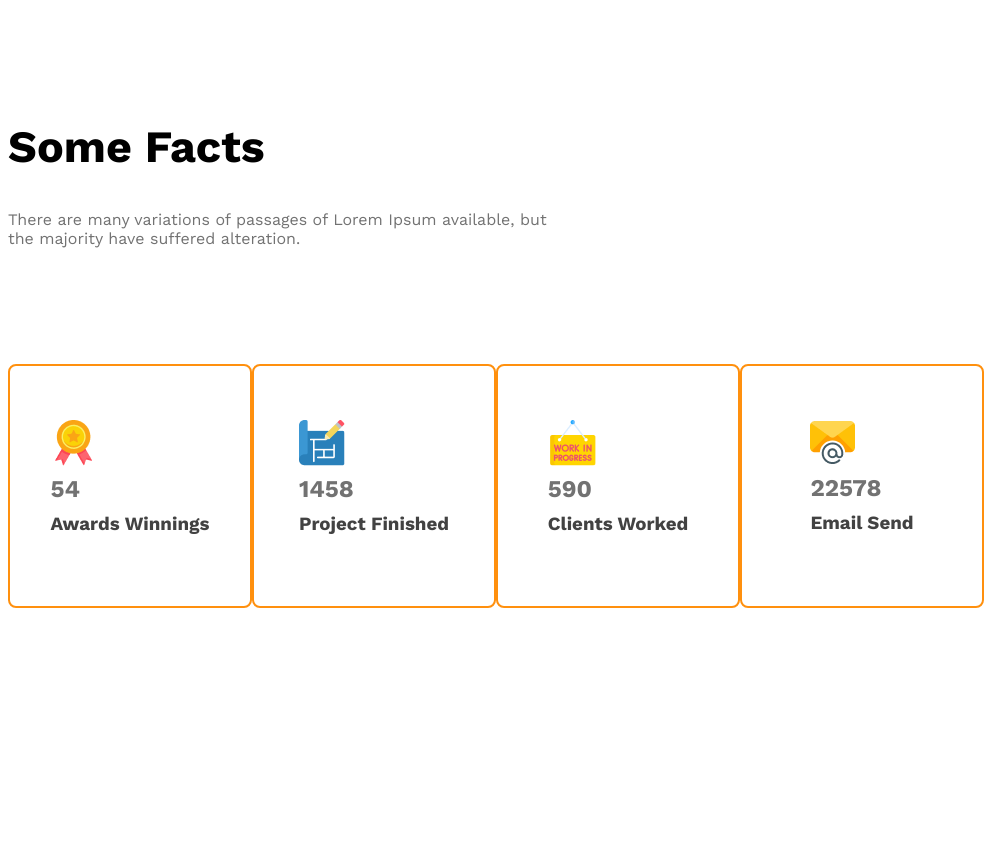
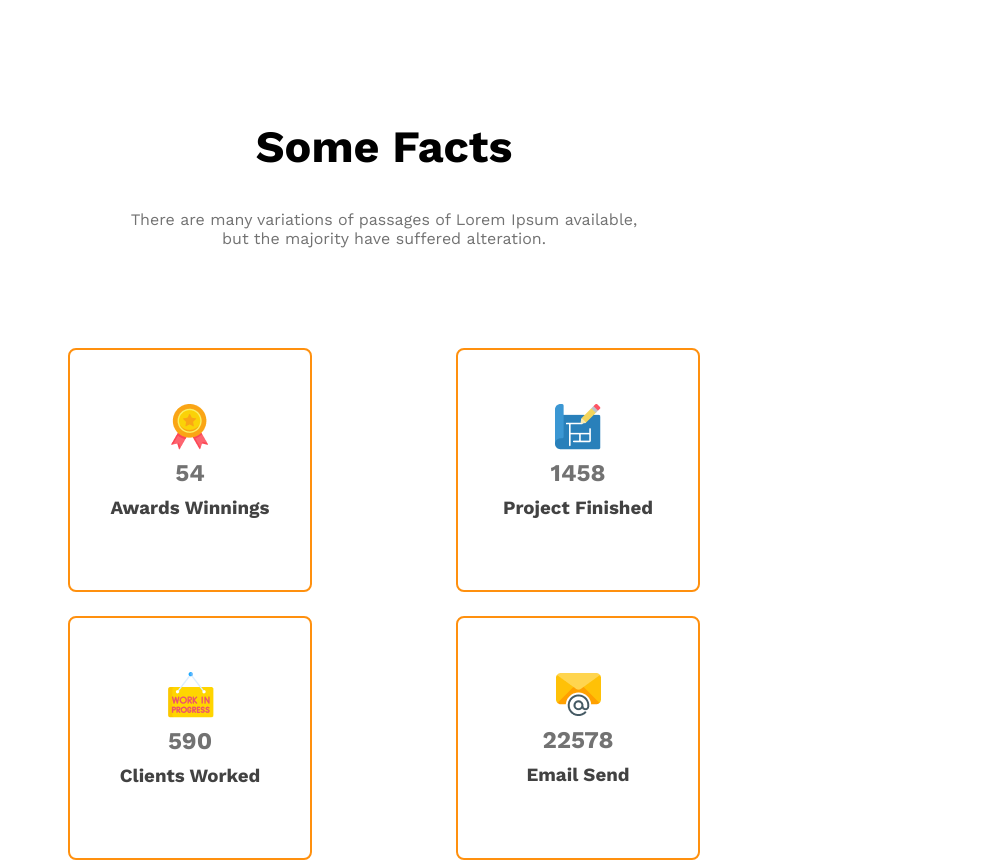
Before and after one commit to yeasmin-sy/G3-responsive-architect, a plain HTML site: page index.html in a window 768 px wide. Shown: the part 2160-3028 px from the top of the page, 984 px wide, since content can reach past the window. Before the commit the page ends 2776 px from the top, so only its background shows below. Drawn offline with nearby package versions, Linux system fonts and the light colour scheme.

Commit message:
made some facts responsive for mobile and tablet

```diff
--- a/styles/architect.css
+++ b/styles/architect.css
@@ -128,7 +128,7 @@ main>section{
 
 /* design some facts */
 .fact{
-    margin-top: 100px;
+
     border: 2px solid #FF900E;
     border-radius: 8px;
     width: 240px;
@@ -140,10 +140,12 @@ main>section{
 }
 .facts-description{
     max-width: 542px;
+
 }
 .facts-container{
     display: grid;
     grid-template-columns: repeat(4,1fr);
+    margin-top: 100px;
 
 }
 .fact-value{
@@ -167,11 +169,15 @@ main>section{
         gap: 5px;
         margin-top: 80px;
     }
-    .team-img-container{
+    .team-img-container,.facts-container{
         grid-template-columns: repeat(1,1fr);
     }
     .team-img-container>img{
         width: 100%;
+    }
+    .facts-container{
+        justify-items: center;
+        gap: 24px;
     }
 }
 /* media query for medium device */
@@ -180,6 +186,20 @@ main>section{
     .team-work{
         flex-direction: column;
     }
+   .facts-container{
+    grid-template-columns: repeat(2,1fr);
+    justify-items: center;
+    gap: 24px;
+   }
 
+   .some-facts{
+    text-align: center;
+   }
+
+   .facts-description{
+   max-width: 70%;
+   margin: 0 auto;
+
+   }
 
 }
```
Also changed, not shown: index.html (+3 -1 lines).
